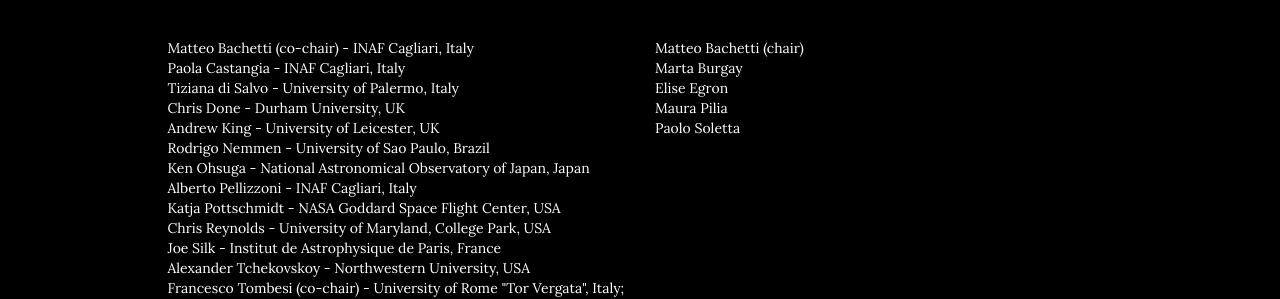
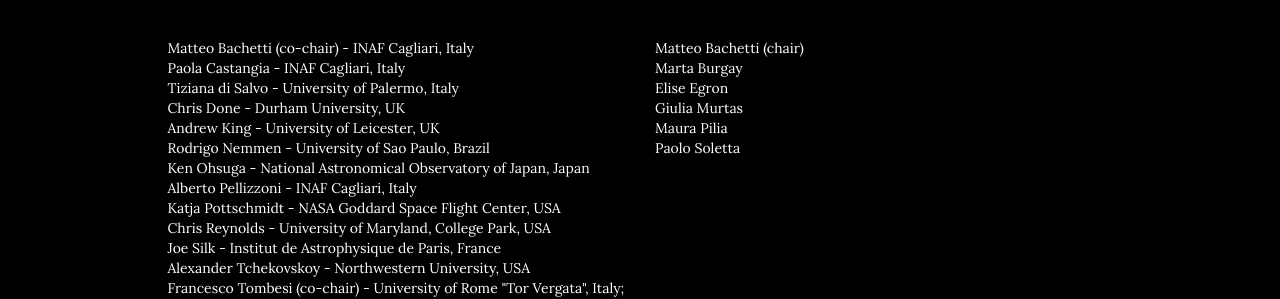
Before and after one commit to breakingthelimits/supereddington2018, a Jekyll site: the page built from index.html, in a window 1280 px wide and 900 px high, scrolled down 1477 px. Shown: the part 161-460 px from the top of the window. Built offline with Jekyll 4.4.1, drawn with Linux system fonts in a browser that asks for light colours.

Commit message:
Update about.html

```diff
--- a/_includes/about.html
+++ b/_includes/about.html
@@ -45,6 +45,7 @@
                 Matteo Bachetti (chair)</br>
                 Marta Burgay </br>
                 Elise Egron </br>
+                Giulia Murtas </br>
                 Maura Pilia </br>
                 Paolo Soletta </br>
             </div>
```
